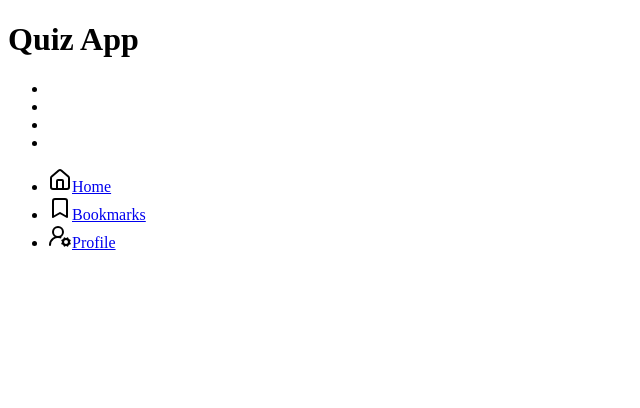
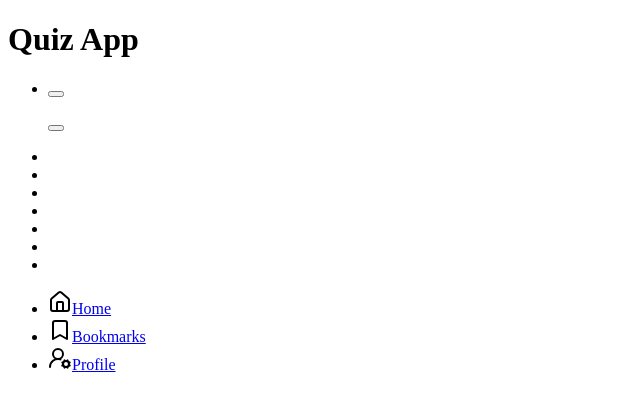
Before and after one commit to niqeff/quiz-app, a plain HTML site: page index.html in a window 1280 px wide. Shown: the whole page, without its empty margins (0-640 px from the left). Drawn offline with Linux system fonts and the light colour scheme.

Commit message:
Created Question content and html structure

```diff
--- a/index.html
+++ b/index.html
@@ -12,10 +12,19 @@
     </header>
     <main class="main-content"></main>
         <ul>
-        <li class="question-card" id="question_1"></li>
+        <li class="question-card" id="question_1">
+          <button class="question_bookmark" id="question_1_bookmark"></button>
+          <p class="question-text" id ="question_1_text"></p>
+          <button class="question_button" id="question_1_button"></button>
+          <p class="question-text" id ="question_1_answer"></p>
+        </li>
         <li class="question-card" id="question_2"></li>
         <li class="question-card" id="question_3"></li>
         <li class="question-card" id="question_4"></li>
+        <li class="question-card" id="question_5"></li>
+        <li class="question-card" id="question_6"></li>
+        <li class="question-card" id="question_7"></li>
+        <li class="question-card" id="question_8"></li>
         </ul>
     </main>
     <footer class="main-footer">
```
